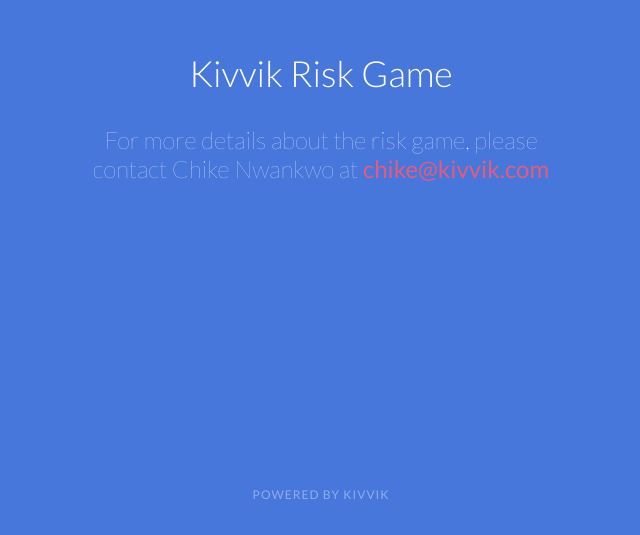
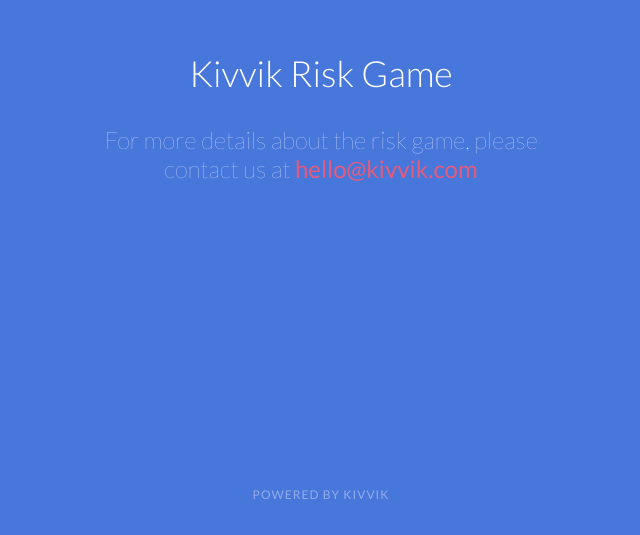
Before and after one commit to leonchike/leonchike.github.io, a plain HTML site: page index.html in a window 1280 px wide. Shown: the part 273-808 px from the top of the page, without its empty margins (319-959 px from the left). Drawn offline with Linux system fonts and the light colour scheme; a web font is replaced by a local one.

Commit message:
fix mailto

```diff
--- a/index.html
+++ b/index.html
@@ -30,7 +30,7 @@
 <body>
     <div id="mainDiv">
         <h1>Kivvik Risk Game</h1>
-        <h2>For more details about the risk game, please contact Chike Nwankwo at <a href="">chike@kivvik.com</a></h2>
+        <h2>For more details about the risk game, please contact us at <a href="mailto:hello@kivvik.com">hello@kivvik.com</a></h2>
         </div>
     <div id="powered"><a id="poweredA" href="www.kivvik.com">Powered By KIVVIK</a></div>
 </body>
```
